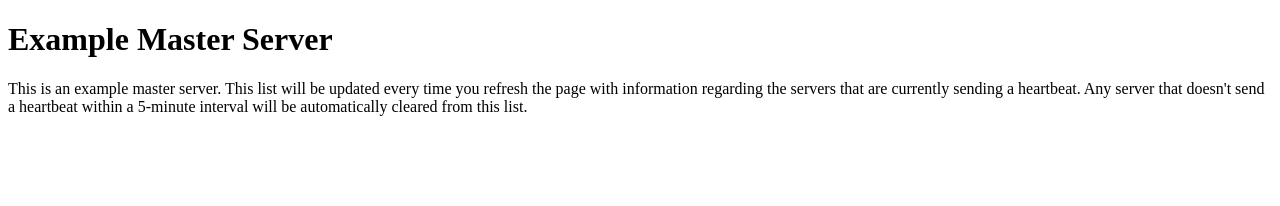
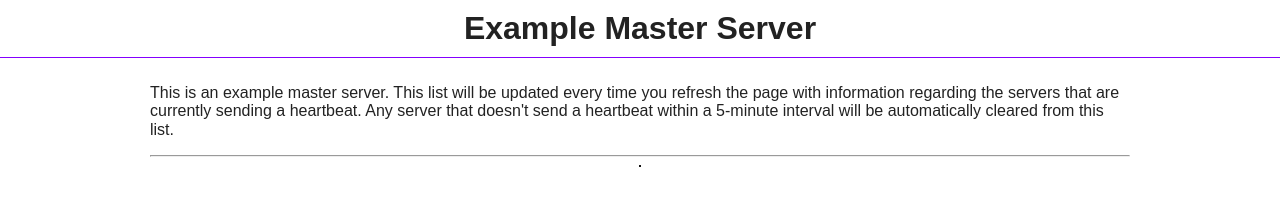
Before and after one commit to nice-rain/node-master-server, a website: page public/index.html in a window 1280 px wide. Drawn offline with nearby package versions, Linux system fonts and the light colour scheme; no server answers; a web font is replaced by a local one.

Commit message:
Styled the front-end to make it a little bit better.

```diff
--- a/public/index.html
+++ b/public/index.html
@@ -4,7 +4,9 @@
         <title>Master Server</title>
         <meta name="description" content="Example master server for an online game.">
         <meta charset="utf-8">
-        <meta name="viewport" content="width=device-width, initial-scale=1">
+        <meta name="viewport" content="width=device-width, initial-scale=1.0, maximum-scale=1">
+        <link rel="stylesheet" href="https://cdnjs.cloudflare.com/ajax/libs/normalize/8.0.0/normalize.css">
+        <link href="https://fonts.googleapis.com/css?family=Bai+Jamjuree" rel="stylesheet">
         <link rel="stylesheet" href="style.css">
     </head>
     <body>
@@ -12,13 +14,18 @@
             <h1>Example Master Server</h1>
         </header>
         <main role="main">
-            <p>This is an example master server. This list will be updated every time you refresh the page with information regarding the servers that are currently sending a heartbeat. Any server that doesn't send a heartbeat within a 5-minute interval will be automatically cleared from this list.</p>
+            <div class="container">
+                <section role="region">
+                    <p>This is an example master server. This list will be updated every time you refresh the page with information regarding the servers that are currently sending a heartbeat. Any server that doesn't send a heartbeat within a 5-minute interval will be automatically cleared from this list.</p>
+                </section>
+                <hr>
+                <!-- Table of servers generated -->
+                <section role="region">
+                    <table class="js-server-list">
 
-            <section role="region">
-                <table class="js-server-list">
-
-                </table>
-            </section>
+                    </table>
+                </section>
+            </div>
         </main>
 
         <!-- JQuery and Client Scripts -->
--- a/public/style.css
+++ b/public/style.css
@@ -0,0 +1,49 @@
+*{
+    box-sizing:border-box;
+}
+
+header{
+    /* background-color:#000; */
+    border-bottom:1px solid rgb(132, 0, 255);
+}
+
+body{
+    /* background-color:#222; */
+    font-family: 'Bai Jamjuree', sans-serif;
+}
+
+h1{
+    text-align: center;
+    margin:0;
+    color:#222;
+    padding-top:10px;
+    padding-bottom:10px;
+}
+
+
+.container{
+    margin-left:auto;
+    margin-right:auto;
+    max-width:1000px;
+    border-radius: 3px;
+    padding:10px;
+    color:#222;
+}
+
+table{
+    border:1px solid #111;
+    padding:0;
+    margin:0 auto;
+    background-color:#111;
+}
+
+th{
+    color:#eee;
+    background-color:#111;
+}
+
+td{
+    border: 1px solid black;
+    width:250px;
+    background-color:#eee;
+}
```
